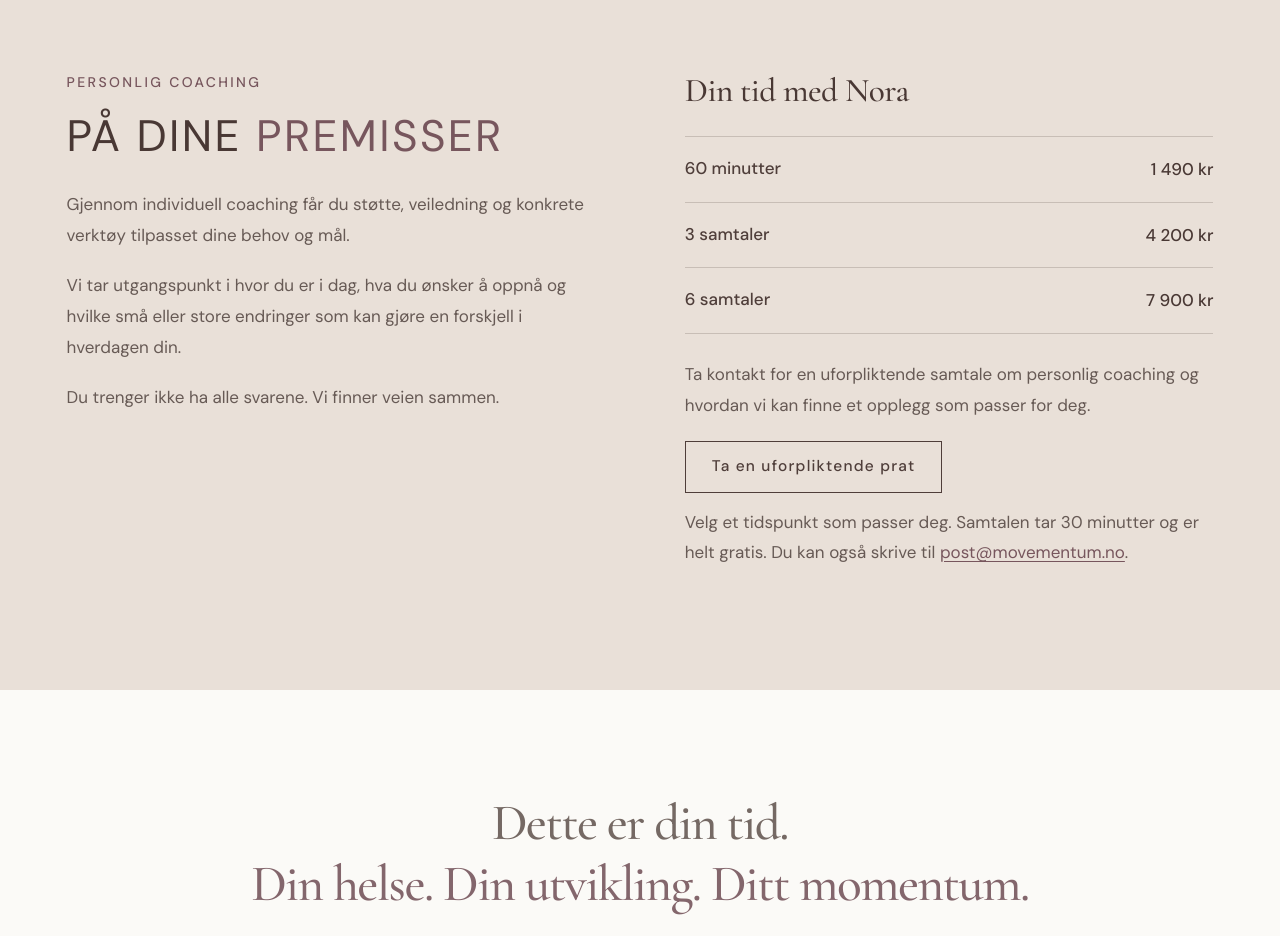
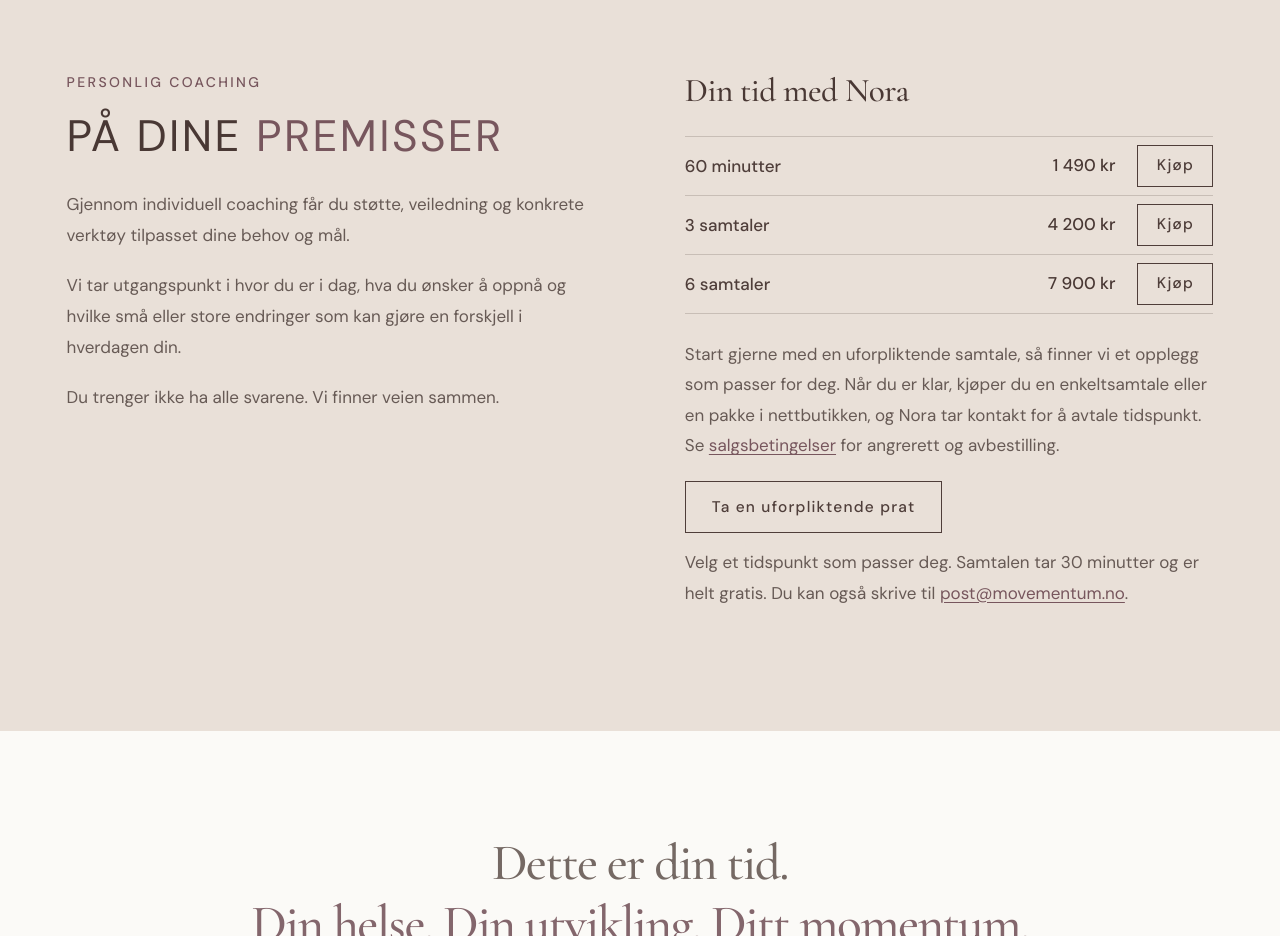
Before and after one commit to jobb-oleksandra/movementum, a website: page woman.html in a window 1280 px wide. Shown: the part 1620-2556 px from the top of the page. Drawn offline with Linux system fonts and the light colour scheme.

Commit message:
content: coaching buy buttons to Shopify; Panorama package only for participants
- woman.html: Kjøp button per coaching price linking to Shopify checkout
- retreat FAQ and salgsbetingelser: cancelling the retreat also cancels the hotel package

Co-Authored-By: Claude Opus 5.5 <noreply@anthropic.com>

```diff
--- a/css/responsive-fixes.css
+++ b/css/responsive-fixes.css
@@ -54,3 +54,44 @@
 .woman-hero-photo img {
 	object-position: 50% 22%;
 }
+
+/* Coaching-priser med «Kjøp»-lenke til nettbutikken (25.11.2026). */
+.woman-prices .price-list > div {
+	grid-template-columns: minmax(0, 1fr) auto auto;
+	align-items: center;
+	gap: 18px 22px;
+}
+/* Liten knapp i samme stil som sidens .button-outline. */
+.woman-prices .price-buy a {
+	display: inline-flex;
+	align-items: center;
+	justify-content: center;
+	min-height: 42px;
+	min-width: 76px;
+	padding: 0 18px;
+	border: 1px solid var(--brown, #4f3e3a);
+	background: transparent;
+	color: var(--brown, #4f3e3a);
+	font: 500 var(--type-small, 15px) / 1.2 var(--font, Arial, sans-serif);
+	letter-spacing: 0.08em;
+	text-decoration: none;
+	transition:
+		background-color 0.3s ease,
+		color 0.3s ease;
+}
+.woman-prices .price-buy a:hover,
+.woman-prices .price-buy a:focus-visible {
+	background: var(--brown, #4f3e3a);
+	color: var(--cream, #f8f5f3);
+}
+.woman-prices .price-buy a:focus-visible {
+	outline: 2px solid var(--pink-dark, #986972);
+	outline-offset: 3px;
+}
+.woman-prices .price-list > div {
+	padding-block: 8px;
+}
+.woman-prices p a {
+	color: var(--ink-mauve, #77565d);
+	text-underline-offset: 3px;
+}
--- a/woman.html
+++ b/woman.html
@@ -27,7 +27,7 @@
 		<link rel="stylesheet" href="css/home-brief.css?v=mobile2-20261118">
 		<link rel="stylesheet" href="css/content-update.css?v=partners3-20261118">
 <link rel="stylesheet" href="css/consent.css?v=20261124">
-<link rel="stylesheet" href="css/responsive-fixes.css?v=20261125">
+<link rel="stylesheet" href="css/responsive-fixes.css?v=20261125c">
 	</head>
 	<body class="woman-page">
 		<a class="skip-link" href="#main">Hopp til innholdet</a>
@@ -116,17 +116,20 @@
 <div>
 <dt>60 minutter</dt>
 <dd>1&nbsp;490&nbsp;kr</dd>
+<dd class="price-buy"><a href="https://www.movementum.shop/cart/68160725975198:1" rel="noopener noreferrer" aria-label="Kjøp 1 samtale på 60 minutter">Kjøp</a></dd>
 </div>
 <div>
 <dt>3 samtaler</dt>
 <dd>4&nbsp;200&nbsp;kr</dd>
+<dd class="price-buy"><a href="https://www.movementum.shop/cart/68160733479070:1" rel="noopener noreferrer" aria-label="Kjøp pakke med 3 samtaler">Kjøp</a></dd>
 </div>
 <div>
 <dt>6 samtaler</dt>
 <dd>7&nbsp;900&nbsp;kr</dd>
+<dd class="price-buy"><a href="https://www.movementum.shop/cart/68160743997598:1" rel="noopener noreferrer" aria-label="Kjøp pakke med 6 samtaler">Kjøp</a></dd>
 </div>
 </dl>
-<p>Ta kontakt for en uforpliktende samtale om personlig coaching og hvordan vi kan finne et opplegg som passer for deg.</p>
+<p>Start gjerne med en uforpliktende samtale, så finner vi et opplegg som passer for deg. Når du er klar, kjøper du en enkeltsamtale eller en pakke i nettbutikken, og Nora tar kontakt for å avtale tidspunkt. Se <a href="salgsbetingelser.html">salgsbetingelser</a> for angrerett og avbestilling.</p>
 <a class="button button-outline" href="https://calendly.com/noraberg-movementum/uforpliktende-prat" target="_blank" rel="noopener noreferrer">Ta en uforpliktende prat</a>
 <p class="woman-booking-note">Velg et tidspunkt som passer deg. Samtalen tar 30 minutter og er helt gratis. Du kan også skrive til <a href="mailto:post@movementum.no">post@movementum.no</a>.</p>
 </div>
```
Also changed, not shown: index.html (+1 -1 lines), retreat.html (+7 -1 lines), salgsbetingelser.html (+5 -1 lines).
